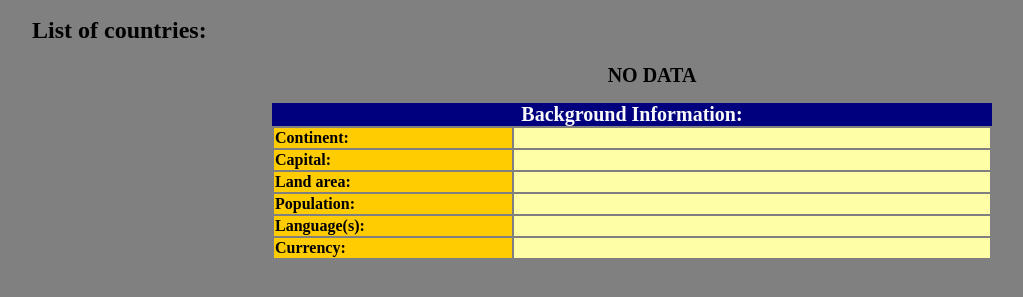
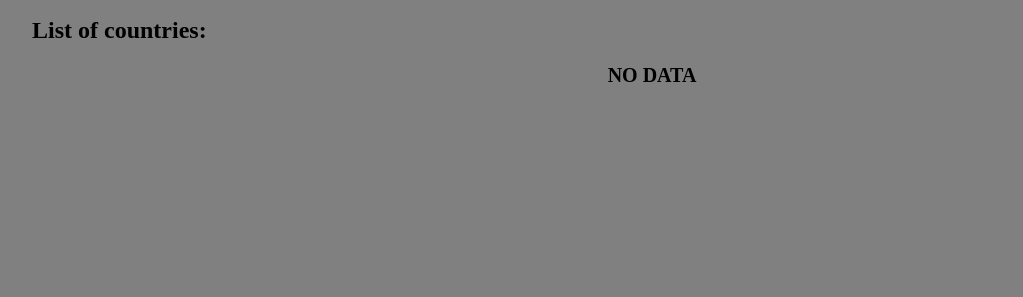
Before and after one commit to MalgorzataRatajczyk/zad.12.6-Country_search_engine, a website: page index.html in a window 1280 px wide. Shown: the part 133-430 px from the top of the page, without its empty margins (8-1031 px from the left). Drawn offline with Linux system fonts and the light colour scheme.

Commit message:
Remove html code for table

```diff
--- a/index.html
+++ b/index.html
@@ -10,38 +10,12 @@
         <button id="search">Search a country</button>
         <input id="country-name" type="text" />
         <h2>List of countries:</h2>
-        <ul id="countries">
-            <li>No data</li>
-        </ul>
-            <table>
-                <caption>Background Information:</caption>
-                <tbody>
-                    <tr>
-                        <th>Continent:</th>
-                        <td id="continent"></td>
-                    </tr>
-                    <tr>
-                        <th>Capital:</th>
-                        <td id="capital"></td>
-                    </tr>
-                    <tr>
-                        <th>Land area:</th>
-                        <td id="area"></td>
-                    </tr>
-                    <tr>
-                        <th>Population:</th>
-                        <td id="population"></td>
-                    </tr>
-                    <tr>
-                        <th>Language(s):</th>
-                        <td id="language"></td>
-                    </tr>
-                    <tr>
-                        <th>Currency:</th>
-                        <td id="currency"></td>
-                    </tr>
-                </tbody>
-            </table>
+				<div id="results">
+        	<ul id="countries">
+            	<li>No data</li>
+        	</ul>
+					<div id="countryTable"></div>
+			</div>
         <script src="js/script.js" type="text/javascript"></script>
     </body>
 </html>
```
